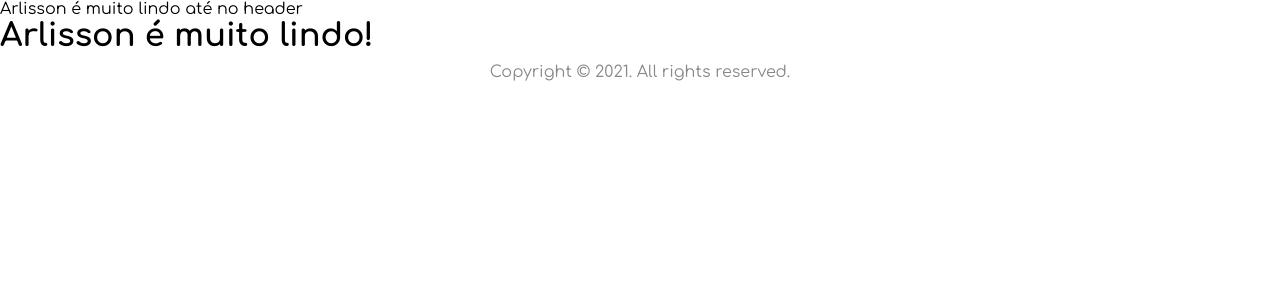
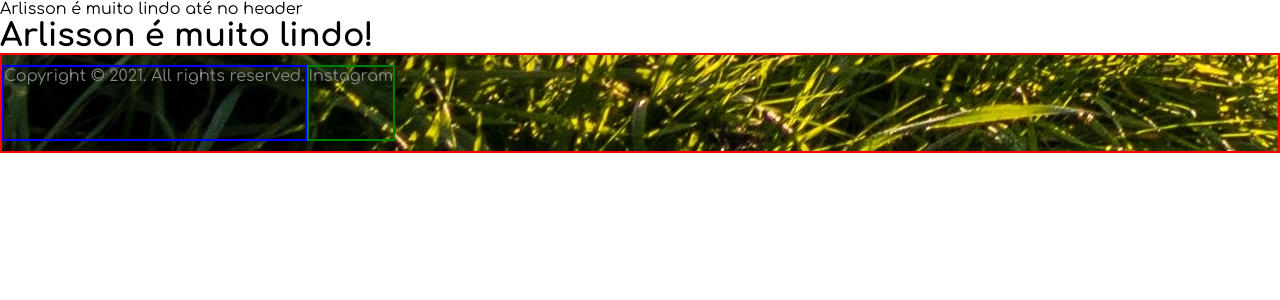
Before and after one commit to arlisson314/haras, a React (Create React App) app: page / in a window 1280 px wide. Shown: the top 300 px of the page. Built offline with nearby package versions, Linux system fonts and the light colour scheme.

Commit message:
refactor: Refatorando o footer

```diff
--- a/src/components/Footer/index.jsx
+++ b/src/components/Footer/index.jsx
@@ -1,11 +1,11 @@
-import { Container, FooterDescription } from './styles';
+// import { Link } from 'react-router-dom';
+import { Container } from './styles';
 
 function Footer() {
   return (
     <Container>
-      <FooterDescription>
-        Copyright © 2021. All rights reserved.
-      </FooterDescription>
+      <p>Copyright © 2021. All rights reserved.</p>
+      <a href="https://www.instagram.com/harasyahweh/">Instagram</a>
     </Container>
   );
 }
--- a/src/components/Footer/styles.js
+++ b/src/components/Footer/styles.js
@@ -1,12 +1,25 @@
 import styled from 'styled-components';
+import img from '../../assets/footer-yahweh.jpg';
 
 export const Container = styled.footer`
-    text-align: center;
-    padding: 10px 0;
-`;
+  display: flex;
+  text-align: center;
+  padding: 10px 0;
+  border: 2px solid red;
+  width: 100%;
+  height: 100px;
+  background-image: url(${img});
 
-export const FooterDescription = styled.p`
-  color: #888;
+  p {
+    color: #888;
+    border: 2px solid blue;
+  }
+
+  a{
+    color: #888;
+    border: 2px solid green;
+    text-decoration: none;
+  }
 `;
 
 export default Container;
```
Also changed, not shown: src/assets/footer-yahweh.jpg (added).
